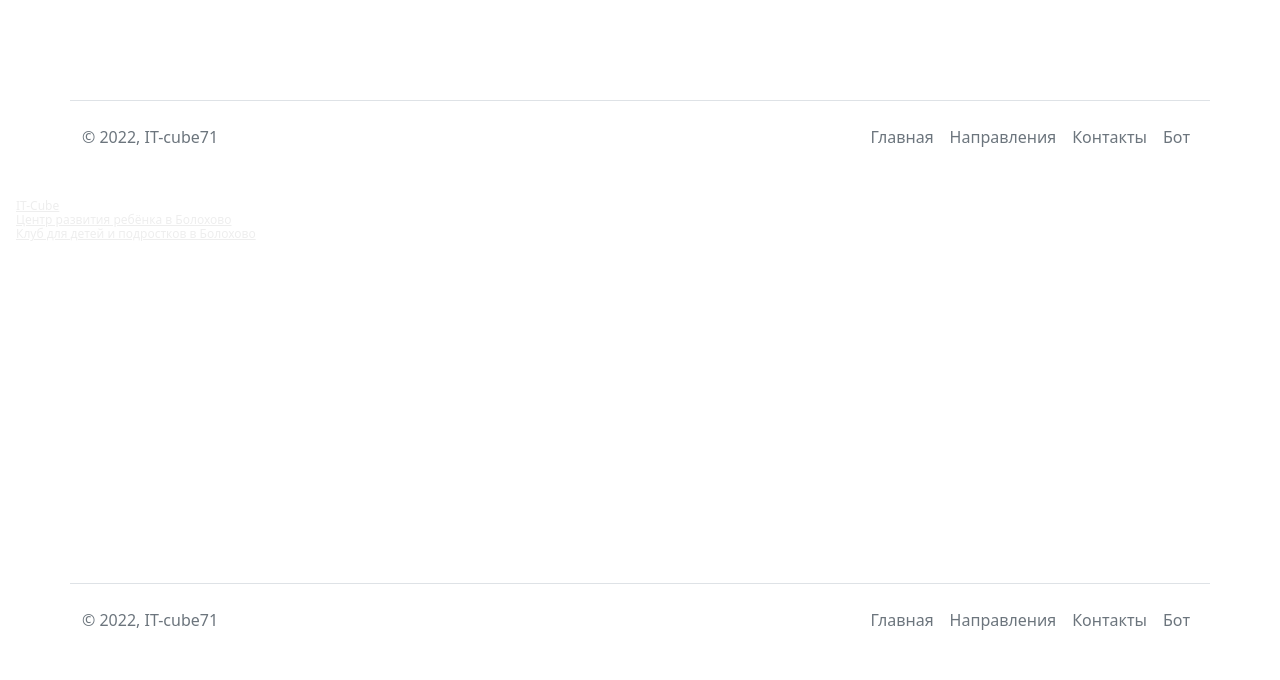
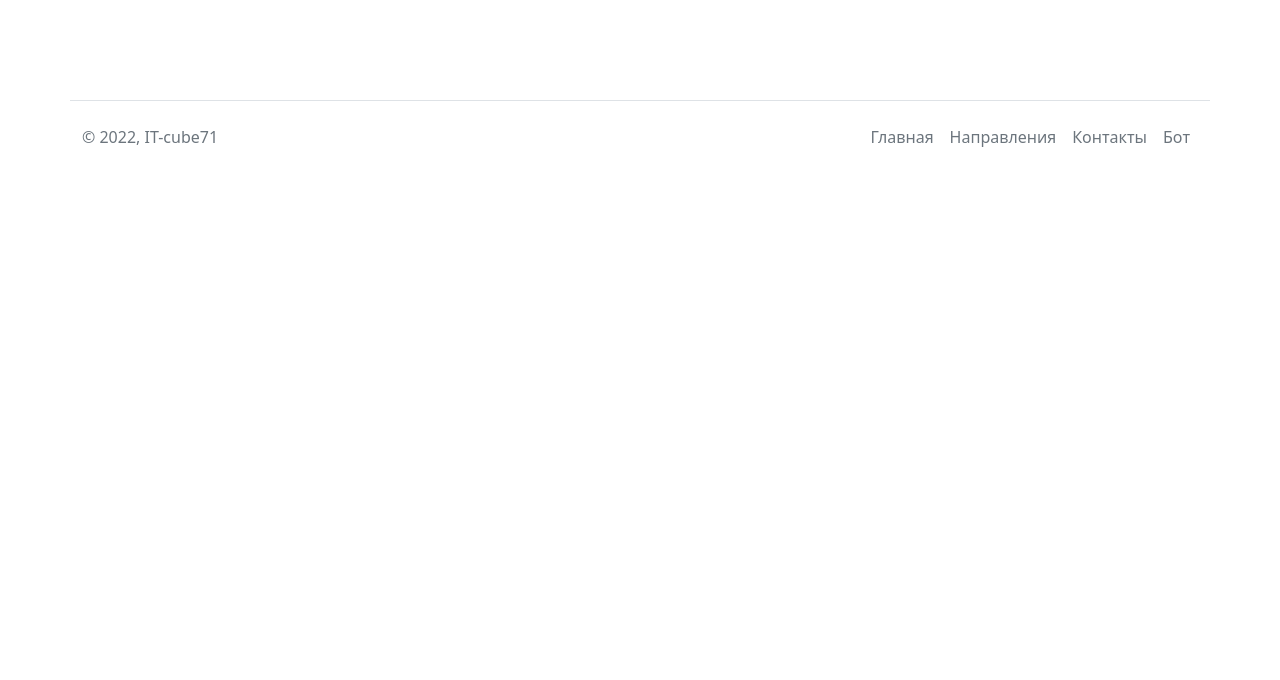
Before and after one commit to PavelDeichuk/flask_blog, a Python web app: template templates/index.html in a window 1280 px wide. Shown: the part 2246-2926 px from the top of the page. After the commit the page ends 2393 px from the top, so only its background shows below. Run offline with Jinja, Linux system fonts and the light colour scheme; the template is opened without the code that fills it, so the values that code supplies are empty.

Commit message:
Update index.html

```diff
--- a/templates/index.html
+++ b/templates/index.html
@@ -91,32 +91,5 @@
       <li class="nav-item"><a href="/flask_blog/templates/telegbot" class="nav-link px-2 text-muted">Бот</a></li>
     </ul>
   </footer>
-    </body>
+</body>
 </html>
-<div class="col d-flex align-items-start">
-    <div class="icon-square bg-light text-dark d-inline-flex align-items-center justify-content-center fs-4 flex-shrink-0 me-3">
-    </div>
-    <div>
-    <div style="position:relative;overflow:hidden;">
-        <ya-tr-span data-index="30-0" data-translated="true" data-source-lang="en" data-target-lang="ru" data-value="Featured title" data-translation="Рекомендуемое название" data-ch="0" data-type="trSpan" data-selected="false"><center><p align="justify"><a href="https://yandex.ru/maps/org/it_cube/76940150003/?utm_medium=mapframe&utm_source=maps" style="color:#eee;font-size:12px;position:absolute;top:0px;">IT-Cube</a><a href="https://yandex.ru/maps/37162/bolokhovo/category/children_developmental_center/184107204/?utm_medium=mapframe&utm_source=maps" style="color:#eee;font-size:12px;position:absolute;top:14px;">Центр развития ребёнка в Болохово</a><a href="https://yandex.ru/maps/37162/bolokhovo/category/children_and_teenagers_clubs/184107202/?utm_medium=mapframe&utm_source=maps" style="color:#eee;font-size:12px;position:absolute;top:28px;">Клуб для детей и подростков в Болохово</a><iframe src="https://yandex.ru/map-widget/v1/-/CCUNu8BBlA" width="500" height="340" frameborder="1" allowfullscreen="true" style="position:relative;"></iframe></a></p></center></ya-tr-span>
-    </div>
-  </div>
-</div>
-</div>
-</div>
- <footer class="container d-flex flex-wrap justify-content-between align-items-center py-3 my-4 border-top">
-    <p class="col-md-4 mb-0 text-muted">© 2022, IT-cube71</p>
-
-    <a href="/" class="col-md-4 d-flex align-items-center justify-content-center mb-3 mb-md-0 me-md-auto link-dark text-decoration-none">
-      <svg class="bi me-2" width="40" height="32"><use xlink:href="#bootstrap"></use></svg>
-    </a>
-
-    <ul class="nav col-md-4 justify-content-end">
-      <li class="nav-item"><a href="/flask_blog/templates/" class="nav-link px-2 text-muted">Главная</a></li>
-      <li class="nav-item"><a href="/flask_blog/templates/napravl" class="nav-link px-2 text-muted">Направления</a></li>
-      <li class="nav-item"><a href="/flask_blog/templates/teleph" class="nav-link px-2 text-muted">Контакты</a></li>
-      <li class="nav-item"><a href="/flask_blog/templates/telegbot" class="nav-link px-2 text-muted">Бот</a></li>
-    </ul>
-  </footer>
-    </body>
-</html>
```
